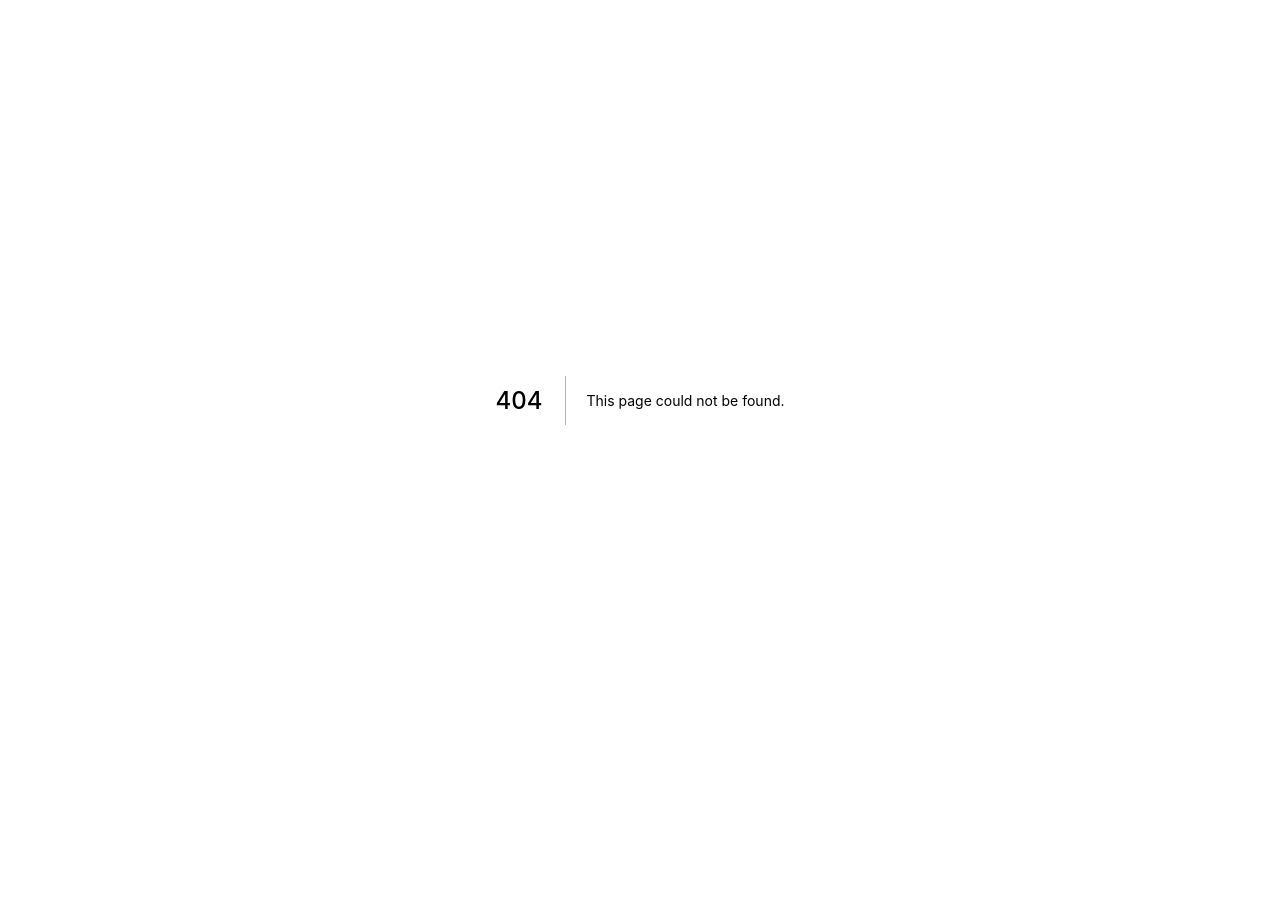
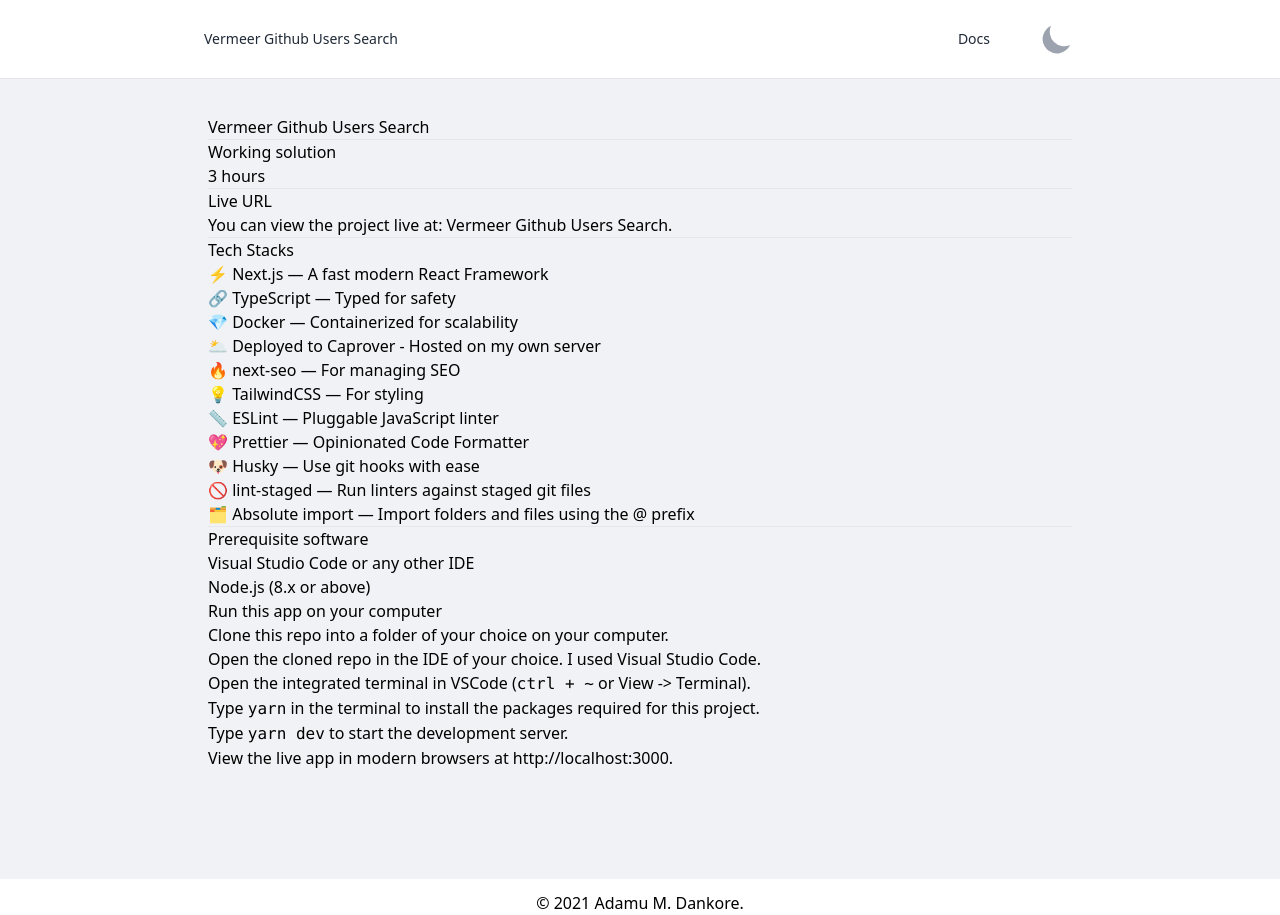
Before and after one commit to dankore/vermeer-github-users-search, a Next.js app: page /docs in a window 1280 px wide. Before the commit this address had no page. Before the commit the page ends 800 px from the top, so only its background shows below. Built offline with nearby package versions, Linux system fonts and the light colour scheme.

Commit message:
Docs and more

```diff
--- a/components/navigation.tsx
+++ b/components/navigation.tsx
@@ -15,14 +15,21 @@
         <header className="dark:bg-gray-700 border-b dark:border-gray-600 dark:text-gray-100 flex-none relative z-50 text-sm leading-6 font-medium text-gray-800">
             <nav className="flex items-center justify-between py-5 px-3 max-w-4xl mx-auto">
                 <Link href="/">
-                    <a className="">
+                    <a>
                         <span className="sr-only">Vermeer Github Users Search</span>
                         Vermeer Github Users Search
                     </a>
                 </Link>
+                <div className="flex items-center justify-center">
+                    <Link href="/docs">
+                        <a>
+                            <span className="sr-only">Docs</span>
+                            Docs
+                        </a>
+                    </Link>
                     <button
                         type="button"
-                    className="rounded-md border border-transparent focus:bg-gray-100 focus:outline-none dark:focus:bg-black dark:focus:border-gray-800 text-gray-400"
+                        className="ml-12 rounded-md border border-transparent focus:bg-gray-100 focus:outline-none dark:focus:bg-black dark:focus:border-gray-800 text-gray-400"
                         onClick={switchTheme}
                     >
                         <span className="sr-only">
@@ -35,6 +42,7 @@
                             <MoonIcon className={`w-9 h-9`} />
                         )}
                     </button>
+                </div>
             </nav>
         </header>
     );
--- a/components/searchPage.tsx
+++ b/components/searchPage.tsx
@@ -96,7 +96,9 @@
 
                 {/* NO RESULTS TO DISPLAY */}
                 {!usersSearchResults.data.length && (
-                    <p className="lg:rounded-lg text-center mt-5">Nothing to see here</p>
+                    <p className="lg:rounded-lg text-center mt-5">
+                        No results. Start typing above.
+                    </p>
                 )}
             </div>
         </Layout>
--- /dev/null
+++ b/pages/docs.tsx
@@ -0,0 +1,82 @@
+import Layout from '@components/Layout';
+import React from 'react';
+
+export default function Docs(): JSX.Element {
+    return (
+        <Layout title="Docs">
+            <div className="max-w-4xl mx-auto p-4">
+                <h1>Vermeer Github Users Search</h1>
+                <hr />
+                <h2>Working solution</h2>
+                <p>3 hours</p>
+                <hr />
+                <h2>Live URL</h2>
+                <p>
+                    You can view the project live at:{' '}
+                    <a href="https://vermeer-github-users-search.dankore.com">
+                        Vermeer Github Users Search
+                    </a>
+                    .
+                </p>
+                <hr />
+                <h2>Tech Stacks</h2>
+                <ul>
+                    <li>⚡ Next.js — A fast modern React Framework</li>
+                    <li>🔗 TypeScript — Typed for safety</li>
+                    <li>💎 Docker — Containerized for scalability</li>
+                    <li>🌥 Deployed to Caprover - Hosted on my own server</li>
+                    <li>🔥 next-seo — For managing SEO</li>
+                    <li>💡 TailwindCSS — For styling</li>
+                    <li>📏 ESLint — Pluggable JavaScript linter</li>
+                    <li>💖 Prettier — Opinionated Code Formatter</li>
+                    <li>🐶 Husky — Use git hooks with ease</li>
+                    <li>🚫 lint-staged — Run linters against staged git files</li>
+                    <li>🗂 Absolute import — Import folders and files using the @ prefix</li>
+                </ul>
+                <hr />
+                <h2>Prerequisite software</h2>
+                <ul>
+                    <li>Visual Studio Code or any other IDE</li>
+                    <li>
+                        <a href="https://nodejs.org/en/download/">Node.js (8.x or above)</a>
+                    </li>
+                </ul>
+                <h2>Run this app on your computer</h2>
+                <ul>
+                    <li>
+                        <p>Clone this repo into a folder of your choice on your computer.</p>
+                    </li>
+                    <li>
+                        <p>
+                            Open the cloned repo in the IDE of your choice. I used Visual Studio
+                            Code.
+                        </p>
+                    </li>
+                    <li>
+                        <p>
+                            Open the integrated terminal in VSCode (<code>ctrl + ~</code> or View
+                            -&gt; Terminal).
+                        </p>
+                    </li>
+                    <li>
+                        <p>
+                            Type <code>yarn</code> in the terminal to install the packages required
+                            for this project.
+                        </p>
+                    </li>
+                    <li>
+                        <p>
+                            Type <code>yarn dev</code> to start the development server.
+                        </p>
+                    </li>
+                    <li>
+                        <p>
+                            View the live app in modern browsers at{' '}
+                            <a href="http://localhost:3000">http://localhost:3000</a>.
+                        </p>
+                    </li>
+                </ul>
+            </div>
+        </Layout>
+    );
+}
```
Also changed, not shown: 1 other file (tests, documents, lock files or other folders). Lines whose indentation alone changed are shown as unchanged.
